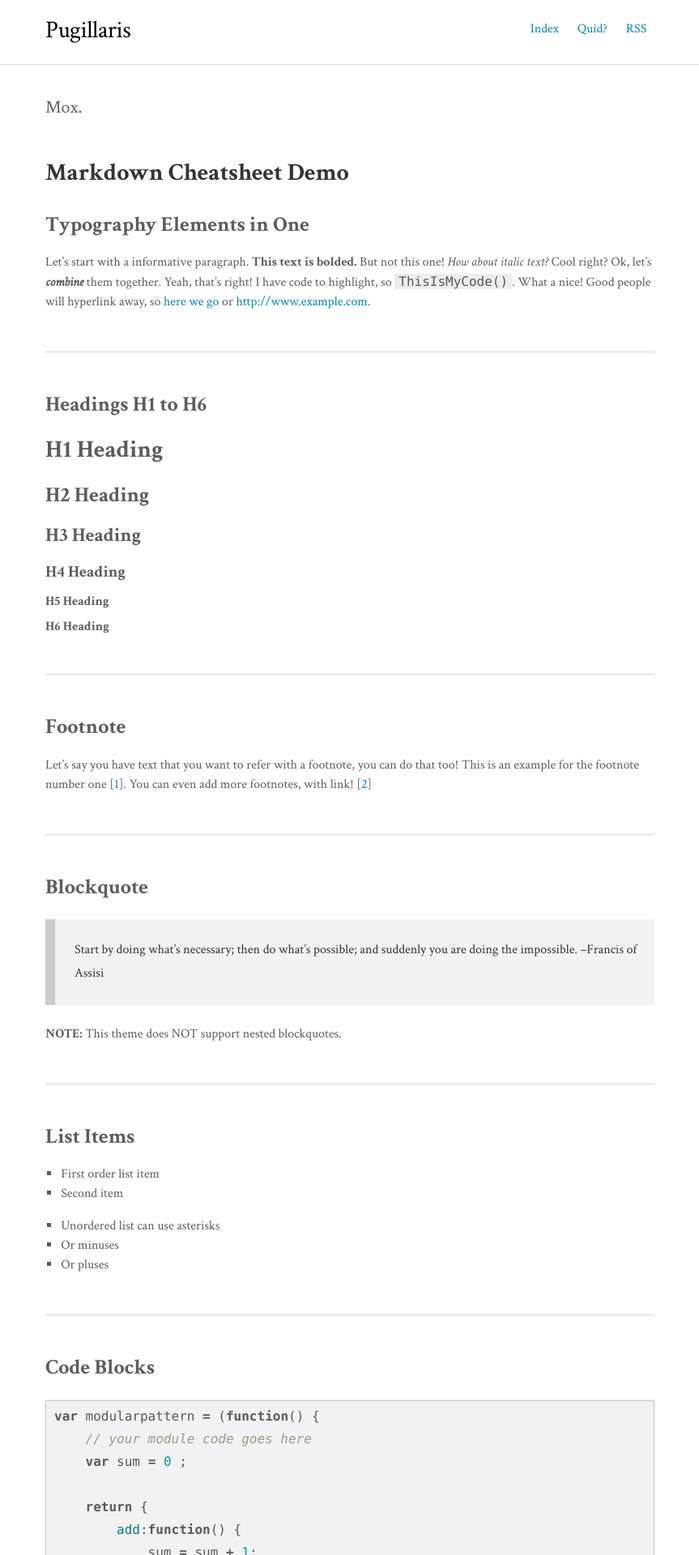
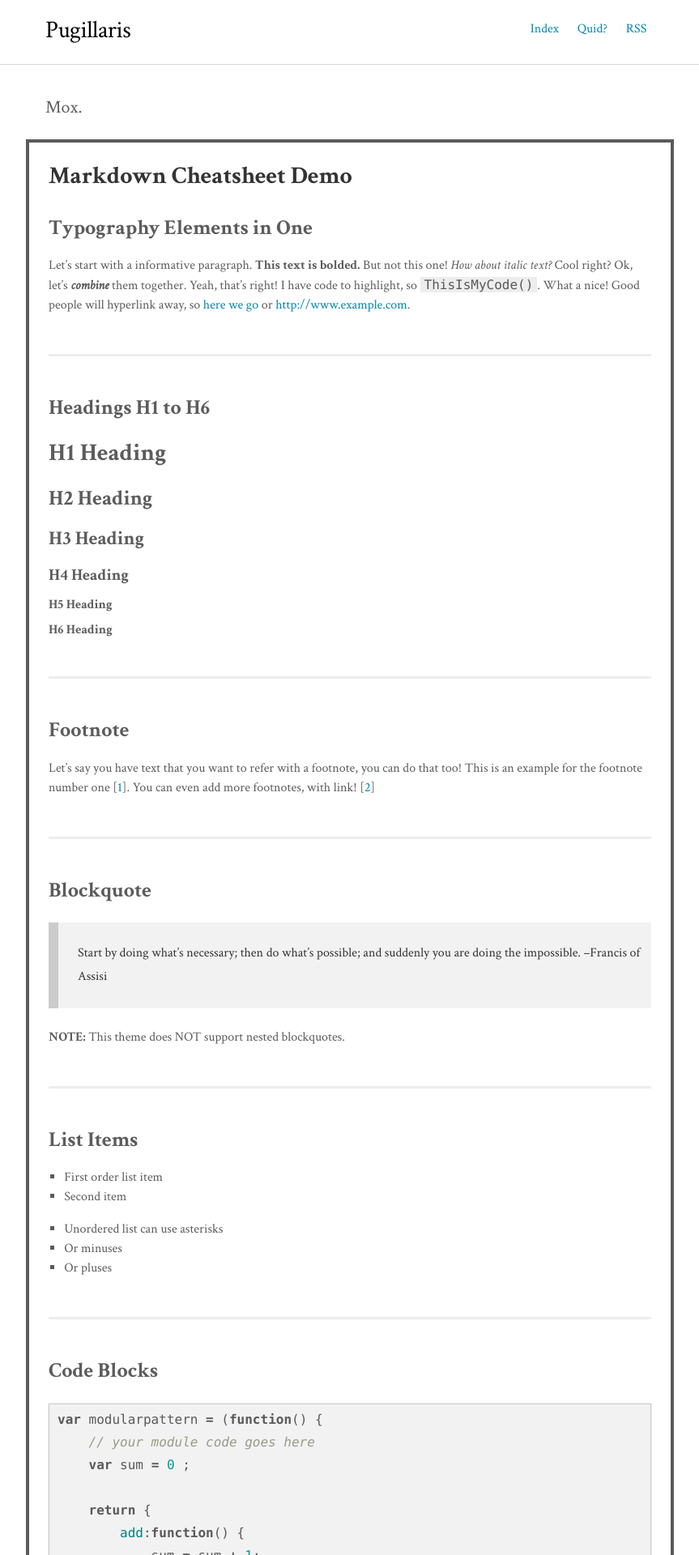
Before and after one commit to dieguitocollado/pugillaris, a Jekyll site: the page built from index.html, in a window 1280 px wide. Shown: the top 1920 px of the page at 81% size, without its empty margins (208-1071 px from the left). Built offline with Jekyll 4.4.1, drawn with Linux system fonts in a browser that asks for light colours.

Commit message:
Update index.html

```diff
--- a/index.html
+++ b/index.html
@@ -6,8 +6,7 @@ title: Home
 {% include intro.html %}
 
 <h1></h1>
-<article class="post container" itemscope itemtype="http://schema.org/BlogPosting" style"  border-style: solid;
-  border-width: 4px;">
+<article class="post container" itemscope itemtype="http://schema.org/BlogPosting" style="border-style: solid; border-width: 4px">
   <header class="post-header">
     <h1 class="post-title" itemprop="name headline">{{ site.posts.last.title }}</h1>
   </header>
```
